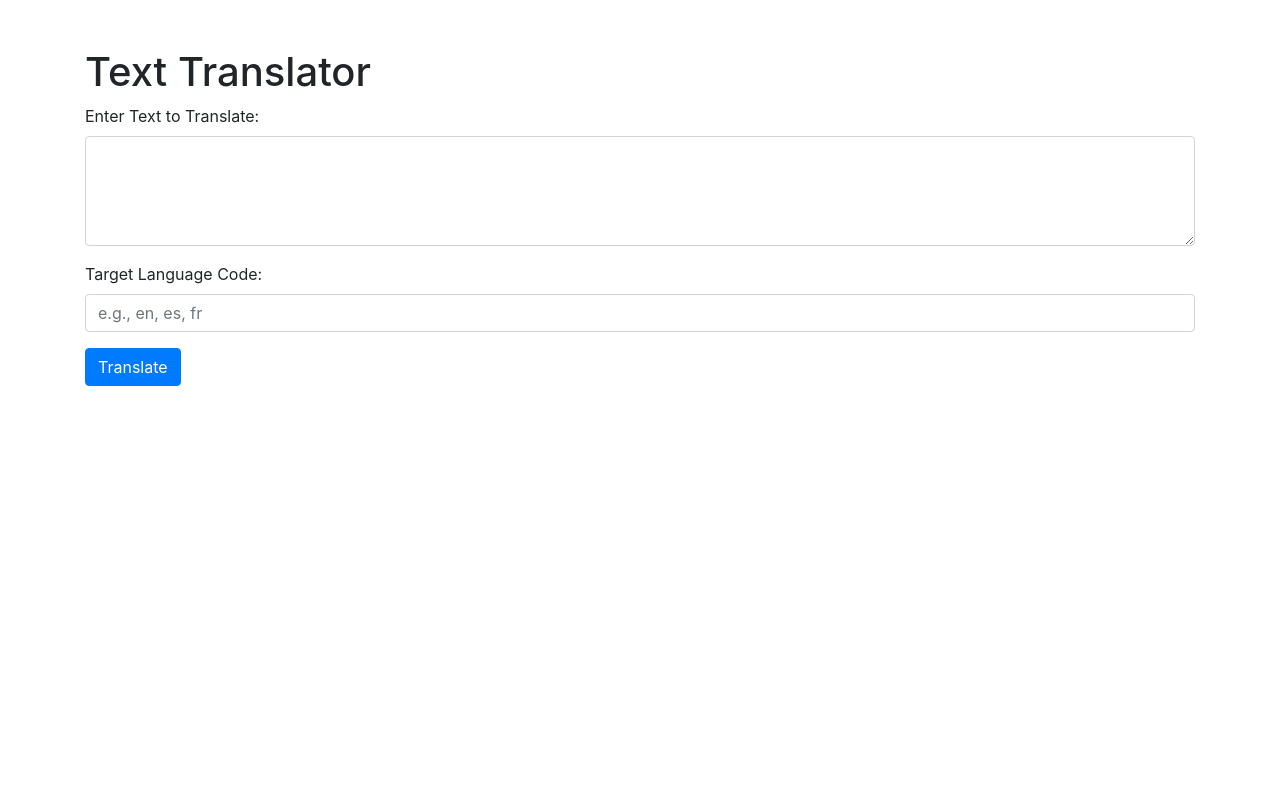
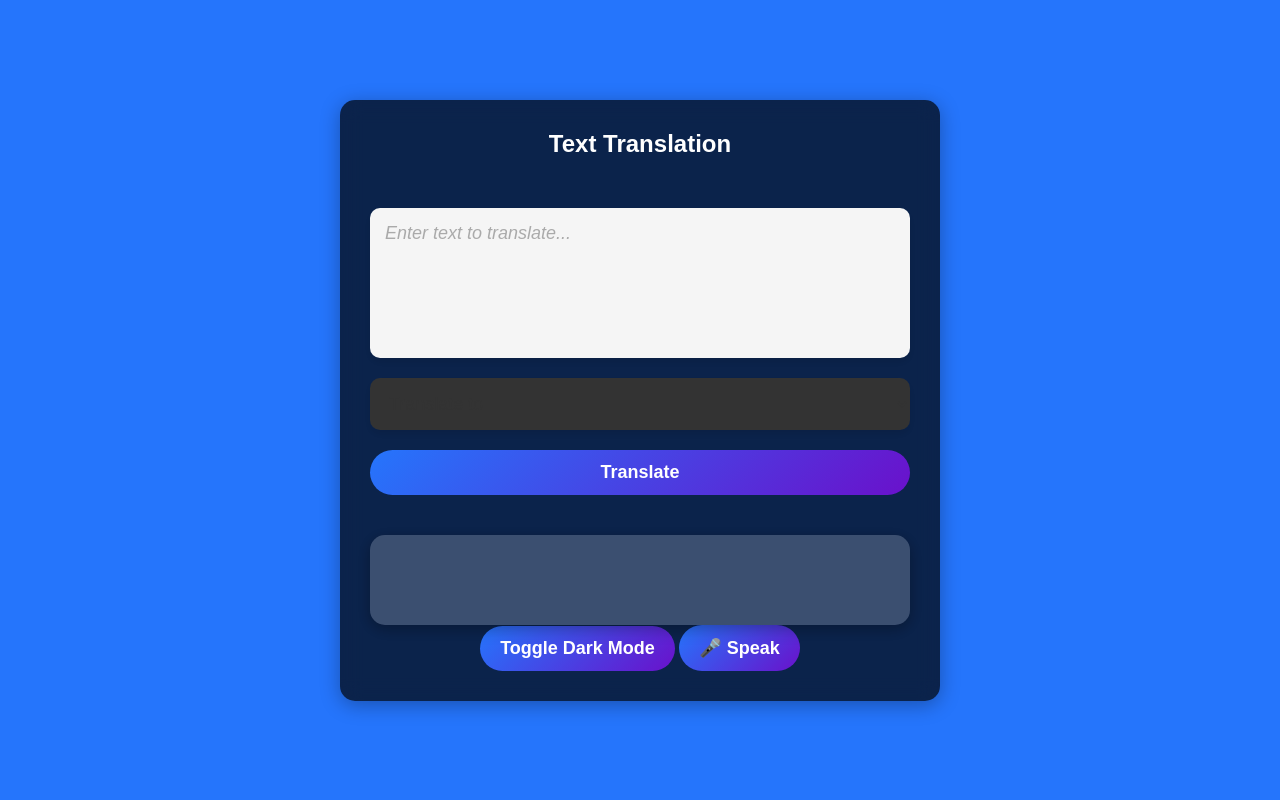
Before and after one commit to BryanHE24/TranslatorAPP, a Flask app: page / in a window 1280 px wide. Run offline with Flask 3, Linux system fonts and the light colour scheme.

Commit message:
Fixed bugs and added better css styles

```diff
--- a/app.py
+++ b/app.py
@@ -1,63 +1,46 @@
-from flask import Flask, render_template, request
+from flask import Flask, render_template, request, redirect, url_for
+import os
 import requests
-import uuid
-import os
 from dotenv import load_dotenv
 
-# Load environment variables from .env
+# Initialize Flask app
+app = Flask(__name__)
+
+# Load environment variables from .env file
 load_dotenv()
 
-# Flask app setup
-app = Flask(__name__)
+# Get API key and endpoint from environment variables
+TRANSLATOR_KEY = os.getenv("KEY")
+TRANSLATOR_ENDPOINT = os.getenv("ENDPOINT")
+TRANSLATOR_REGION = os.getenv("LOCATION")
 
-# Load Azure Translator API settings from .env
-KEY = os.getenv('KEY')
-ENDPOINT = os.getenv('ENDPOINT')
-LOCATION = os.getenv('LOCATION')
+@app.route("/", methods=["GET", "POST"])
+def translate():
+    translated_text = ""
+    if request.method == "POST":
+        text = request.form.get("text")
+        language = request.form.get("language")
+        translated_text = get_translation(text, language)
+    return render_template("index.html", translated_text=translated_text)
 
-@app.route('/', methods=['GET', 'POST'])
-def index():
-    if request.method == 'POST':
-        # Get data from the form
-        original_text = request.form.get('text')
-        target_language = request.form.get('language')
+def get_translation(text: str, target_language: str):
+    """Function to call Azure Translator API and get the translation"""
+    url = f"{TRANSLATOR_ENDPOINT}/translate?api-version=3.0&to={target_language}"
 
-        # Build Azure Translator API request
-        path = '/translate?api-version=3.0'
-        target_language_parameter = "&to=" + target_language
-        constructed_url = ENDPOINT + path + target_language_parameter
+    headers = {
+        "Ocp-Apim-Subscription-Key": TRANSLATOR_KEY,
+        "Ocp-Apim-Subscription-Region": TRANSLATOR_REGION,
+        "Content-Type": "application/json"
+    }
 
-        # API headers
-        headers = {
-            'Ocp-Apim-Subscription-Key': KEY,
-            'Ocp-Apim-Subscription-Region': LOCATION,
-            'Content-type': 'application/json',
-            'X-ClientTraceId': str(uuid.uuid4())
-        }
+    body = [{"text": text}]
 
-        # API request body
-        body = [{'text': original_text}]
+    response = requests.post(url, headers=headers, json=body)
 
-        # Make API call
-        try:
-            translator_request = requests.post(constructed_url, headers=headers, json=body)
-            translator_request.raise_for_status()
-            translator_response = translator_request.json()
+    if response.status_code == 200:
+        return response.json()[0]["translations"][0]["text"]
+    else:
+        return "Error: Could not translate text."
 
-            # Extract translated text
-            translated_text = translator_response[0]['translations'][0]['text']
-
-            # Pass the result to the template
-            return render_template(
-                'results.html',
-                original_text=original_text,
-                translated_text=translated_text,
-                target_language=target_language
-            )
-        except Exception as e:
-            return f"An error occurred: {e}"
-
-    return render_template('index.html')
-
-if __name__ == '__main__':
+if __name__ == "__main__":
     app.run(debug=True)
--- /dev/null
+++ b/static/index.js
@@ -0,0 +1,54 @@
+document.addEventListener("DOMContentLoaded", function () {
+    console.log("Page loaded");
+
+    // Ensure that elements are properly styled and made visible after the DOM is fully loaded
+    document.querySelector('.container').style.display = 'block'; // Ensure container is visible
+
+    // Debugging logs
+    console.log("Container should be visible now");
+
+    // Ensure select and textarea are visible on load
+    document.querySelector('select').style.visibility = 'visible';
+    document.querySelector('textarea').style.visibility = 'visible';
+
+    // Debug logs
+    console.log("Select and Textarea visibility set");
+
+    // Ensure that dark mode settings are checked and applied
+    if (localStorage.getItem('dark-mode') === 'enabled') {
+        document.body.classList.add('dark-mode');
+        document.querySelector('.container').classList.add('dark-mode');
+        document.getElementById('dark-mode-toggle').classList.add('dark-mode');
+    }
+
+    // Dark Mode Toggle
+    document.getElementById('dark-mode-toggle').addEventListener('click', () => {
+        // Toggle dark mode on body and container
+        document.body.classList.toggle('dark-mode');
+        document.querySelector('.container').classList.toggle('dark-mode');
+        document.getElementById('dark-mode-toggle').classList.toggle('dark-mode');
+
+        // Save dark mode state
+        if (document.body.classList.contains('dark-mode')) {
+            localStorage.setItem('dark-mode', 'enabled');
+        } else {
+            localStorage.setItem('dark-mode', 'disabled');
+        }
+    });
+
+    // Handle voice input for translation
+    const voiceButton = document.getElementById('voice-input');
+    const recognition = new (window.SpeechRecognition || window.webkitSpeechRecognition)();
+
+    recognition.onresult = function (event) {
+        const transcript = event.results[0][0].transcript;
+        document.querySelector('textarea[name="text"]').value = transcript;
+    };
+
+    voiceButton.addEventListener('click', () => {
+        recognition.start();
+    });
+
+    // Debugging end of script load
+    console.log("JS script fully loaded and initialized");
+});
--- /dev/null
+++ b/static/styles.css
@@ -0,0 +1,303 @@
+/* Reset some default styles */
+* {
+    margin: 0;
+    padding: 0;
+    box-sizing: border-box;
+    font-family: 'Arial', sans-serif;
+  }
+
+  /* Set body background and text color */
+  body {
+    /*background: linear-gradient(135deg, #6a11cb, #2575fc);*/
+    visibility: visible;
+    background: #2575fc;
+    color: #fff;
+    height: 100vh;
+    display: flex;
+    justify-content: center;
+    align-items: center;
+    flex-direction: column;
+    overflow: hidden;
+    font-size: 16px;
+    transition: background-color 0.3s ease, color 0.3s ease;
+  }
+
+  /* Add a rounded container for content */
+  .container {
+    background: rgba(0, 0, 0, 0.7);
+    border-radius: 15px;
+    padding: 30px;
+    width: 90%;
+    max-width: 600px;
+    box-shadow: 0 4px 20px rgba(0, 0, 0, 0.3);
+    text-align: center;
+    backdrop-filter: blur(10px);
+    transition: background-color 0.3s ease;
+  }
+
+  /* Title of the app */
+  h1 {
+    font-size: 50px;
+    font-weight: bold;
+    margin-bottom: 120px;
+    text-shadow: 2px 2px 10px rgba(0, 0, 0, 0.5);
+    transition: color 0.3s ease;
+  }
+
+  /* Styling for form */
+  form {
+    display: flex;
+    flex-direction: column;
+    gap: 20px;
+    margin-top: 50px;
+  }
+
+/* Styling for text input box */
+textarea {
+    visibility: visible;
+    width: 100%;
+    height: 150px;
+    padding: 12px;
+    border-radius: 10px;
+    font-size: 16px;
+    background-color: #f5f5f5;
+    color: #333;
+    transition: all 0.3s ease;
+}
+
+textarea:focus {
+    background-color: #e6e6e6;
+    outline: none;
+    box-shadow: 0 0 5px #2575fc;
+}
+
+input[type="text"], textarea {
+    padding: 15px;  /* Added more padding for a comfortable feel */
+    font-size: 18px;  /* Larger font size for readability */
+    border: none;
+    border-radius: 10px;  /* Rounded corners for a soft look */
+    background-color: #f5f5f5;  /* Light background color */
+    color: #333;  /* Dark text for contrast */
+    width: 100%;  /* Make the input field take up the full width */
+    min-height: 100px;  /* Set a minimum height for the input field */
+    resize: none;  /* Disable resizing the textarea */
+    box-shadow: 0 4px 10px rgba(0, 0, 0, 0.1);  /* Soft shadow for depth */
+    transition: all 0.3s ease;  /* Smooth transition effect on focus */
+}
+
+/* Styling for input on focus */
+input[type="text"]:focus, textarea:focus {
+    background-color: #e6e6e6;  /* Slightly darker background on focus */
+    outline: none;
+    box-shadow: 0 0 8px #2575fc;  /* Blue shadow on focus for emphasis */
+}
+
+/* Placeholder styling */
+input[type="text"]::placeholder, textarea::placeholder {
+    color: #aaa;  /* Lighter color for placeholder text */
+    font-style: italic;  /* Italic style for placeholder text */
+}
+
+/* Add a border when the input is focused */
+input[type="text"]:focus::placeholder, textarea:focus::placeholder {
+    color: #2575fc;  /* Change placeholder text color to match the focus border */
+}
+
+/* Styling for select dropdown */
+select {
+    visibility: visible;
+    padding: 15px;  /* Padding for a spacious dropdown */
+    font-size: 18px;  /* Larger font size for readability */
+    border: none;
+    border-radius: 10px;  /* Rounded corners for consistency */
+    background-color: #333;  /* Light background color */
+    color: #333;  /* Dark text for contrast */
+    width: 100%;  /* Full width to match input fields */
+    min-height: 50px;  /* Set a minimum height for consistency */
+    box-shadow: 0 4px 10px rgba(0, 0, 0, 0.1);  /* Soft shadow for depth */
+    transition: all 0.3s ease;  /* Smooth transition effect */
+}
+
+/* Styling for select dropdown on focus */
+select:focus {
+    background-color: #333;  /* Darker background on focus */
+    outline: none;
+    box-shadow: 0 0 8px #2575fc;  /* Blue shadow on focus to match theme */
+}
+
+/* Styling for the dropdown options */
+select option {
+    background-color: #fff;  /* Light background for options */
+    color: #333;  /* Dark text for options */
+    padding: 10px;
+    font-size: 16px;
+    transition: background-color 0.3s ease;
+}
+
+/* Change background color of option when hovered */
+select option:hover {
+    background-color: #f2b600;  /* Highlight on hover with a warm color */
+    color: #333;  /* Maintain contrast with text */
+}
+
+/* Optional: Styling for placeholder option */
+select option:first-child {
+    color: #333;  /* Lighter color for placeholder option */
+}
+
+  /* Button styles */
+  button {
+    padding: 12px 20px;
+    font-size: 18px;
+    font-weight: bold;
+    border: none;
+    border-radius: 30px;
+    background: linear-gradient(135deg, #2575fc, #6a11cb);
+    color: white;
+    cursor: pointer;
+    transition: all 0.3s ease;
+  }
+
+  button:hover {
+    background: linear-gradient(135deg, #6a11cb, #2575fc);
+    transform: scale(1.1);
+  }
+
+  button:focus {
+    outline: none;
+    box-shadow: 0 0 10px #2575fc;
+  }
+
+  /* Translated text styling */
+  /* Increase space between the translate button and the translated text */
+.results {
+    margin-top: 40px;  /* Increased margin for more space */
+    padding: 30px;  /* Added more padding for a comfortable layout */
+    border-radius: 15px;
+    background-color: rgba(255, 255, 255, 0.2);
+    box-shadow: 0 4px 15px rgba(0, 0, 0, 0.3);
+    transition: all 0.3s ease;
+}
+
+/* Styling for the translated text to make it bigger and beautiful */
+.results p {
+    font-size: 22px;  /* Increased font size */
+    line-height: 1.6;  /* Adjusted line height for readability */
+    text-align: center;  /* Center the text */
+    color: #fff;  /* Ensuring the text is readable */
+    font-family: 'Arial', sans-serif; /* Clean font for readability */
+}
+
+/* Add some emphasis to the translated text */
+.results .translated {
+    font-size: 26px;  /* Make the translated text larger */
+    font-weight: bold;
+    color: #fff;  /* Beautiful golden color for emphasis */
+    text-shadow: 2px 2px 12px rgba(0, 0, 0, 0.4);  /* Soft shadow for a glowing effect */
+    margin-top: 10px;  /* Space between the original and translated text */
+    padding: 10px;  /* Adding some padding for a better visual */
+    border-radius: 8px;  /* Rounded edges for a softer look */
+    background-color: rgba(0, 0, 0, 0.4);  /* Subtle background to make it stand out */
+}
+
+/* Transition effect for when the results section appears */
+.results {
+    opacity: 0;
+    transform: translateY(20px);
+    animation: fadeIn 0.5s forwards;
+}
+.translated {
+    visibility: hidden; /* Hide translated text by default */
+}
+@keyframes fadeIn {
+    to {
+        opacity: 1;
+        transform: translateY(0);
+    }
+}
+
+  /* Dark Mode Toggle */
+  .dark-mode-toggle {
+    position: absolute;
+    top: 20px;
+    right: 20px;
+    background: #333;
+    color: #fff;
+    padding: 10px 15px;
+    border-radius: 30px;
+    cursor: pointer;
+    font-size: 16px;
+    box-shadow: 0 4px 15px rgba(0, 0, 0, 0.3);
+    transition: all 0.3s ease;
+  }
+
+  .dark-mode-toggle:hover {
+    background: #f2b600;
+    color: #333;
+  }
+
+  /* Responsive Design */
+  @media (max-width: 768px) {
+    .container {
+      padding: 20px;
+    }
+
+    h1 {
+      font-size: 28px;
+    }
+
+    input[type="text"], select {
+      font-size: 14px;
+    }
+
+    button {
+      font-size: 16px;
+    }
+  }
+
+  @media (max-width: 500px) {
+    h1 {
+      font-size: 24px;
+    }
+
+    input[type="text"], select {
+      font-size: 12px;
+    }
+
+    button {
+      font-size: 14px;
+    }
+
+    .container {
+      width: 100%;
+    }
+  }
+
+  /* Dark Mode Styles */
+  body.dark-mode {
+    background: linear-gradient(135deg, #1c1c1c, #333);
+    color: #fff;
+  }
+
+  .container.dark-mode {
+    background: rgba(0, 0, 0, 0.8);
+  }
+
+  h1.dark-mode {
+    color: #f2f2f2;
+  }
+
+  input[type="text"].dark-mode, select.dark-mode {
+    background-color: #333;
+    color: #fff;
+  }
+
+  button.dark-mode {
+    background: linear-gradient(135deg, #333, #1c1c1c);
+  }
+
+  /* Add dark mode styles for the dark-mode toggle button */
+  .dark-mode-toggle.dark-mode {
+    background: #f2b600;
+    color: #333;
+  }
--- a/templates/index.html
+++ b/templates/index.html
@@ -3,23 +3,33 @@
 <head>
     <meta charset="UTF-8">
     <meta name="viewport" content="width=device-width, initial-scale=1.0">
-    <title>Azure Translator</title>
-    <link rel="stylesheet" href="https://cdn.jsdelivr.net/npm/bootstrap@4.5.3/dist/css/bootstrap.min.css">
+    <title>Text Translation</title>
+    <link rel="stylesheet" href="{{ url_for('static', filename='styles.css') }}" media="all">
+    <script src="{{ url_for('static', filename='index.js') }}"></script>
 </head>
 <body>
-    <div class="container mt-5">
-        <h1>Text Translator</h1>
-        <form method="POST">
-            <div class="form-group">
-                <label for="text">Enter Text to Translate:</label>
-                <textarea class="form-control" id="text" name="text" rows="4" required></textarea>
-            </div>
-            <div class="form-group">
-                <label for="language">Target Language Code:</label>
-                <input type="text" class="form-control" id="language" name="language" placeholder="e.g., en, es, fr" required>
-            </div>
-            <button type="submit" class="btn btn-primary">Translate</button>
+    <div class="container">
+        <h2>Text Translation</h2>
+        <form method="POST" action="/">
+            <textarea name="text" placeholder="Enter text to translate..."></textarea>
+            <select name="language" required>
+                <option value="">Translate to</option>
+                <option value="es">Spanish</option>
+                <option value="fr">French</option>
+                <option value="de">German</option>
+                <option value="it">Italian</option>
+                <option value="pt">Portuguese</option>
+            </select>
+            <button type="submit">Translate</button>
         </form>
+
+        <!-- Display Translated Text -->
+        <div class="results">
+            <p class="translated">{{ translated_text }}</p>
+        </div>
+
+        <button id="dark-mode-toggle">Toggle Dark Mode</button>
+        <button id="voice-input">🎤 Speak</button>
     </div>
 </body>
 </html>
```
Also changed, not shown: templates/result.html (deleted, +0 -27 lines), 2 other files.
